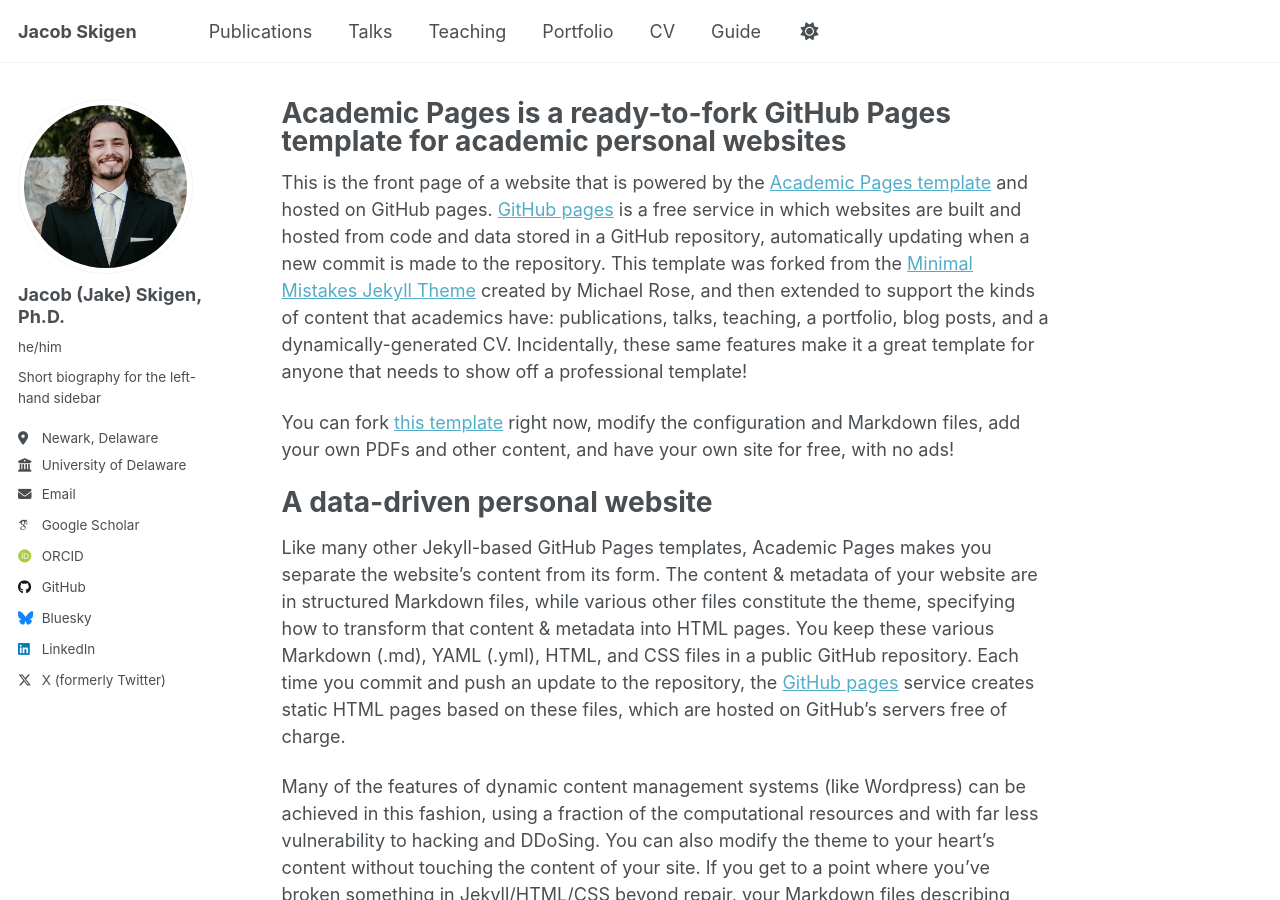
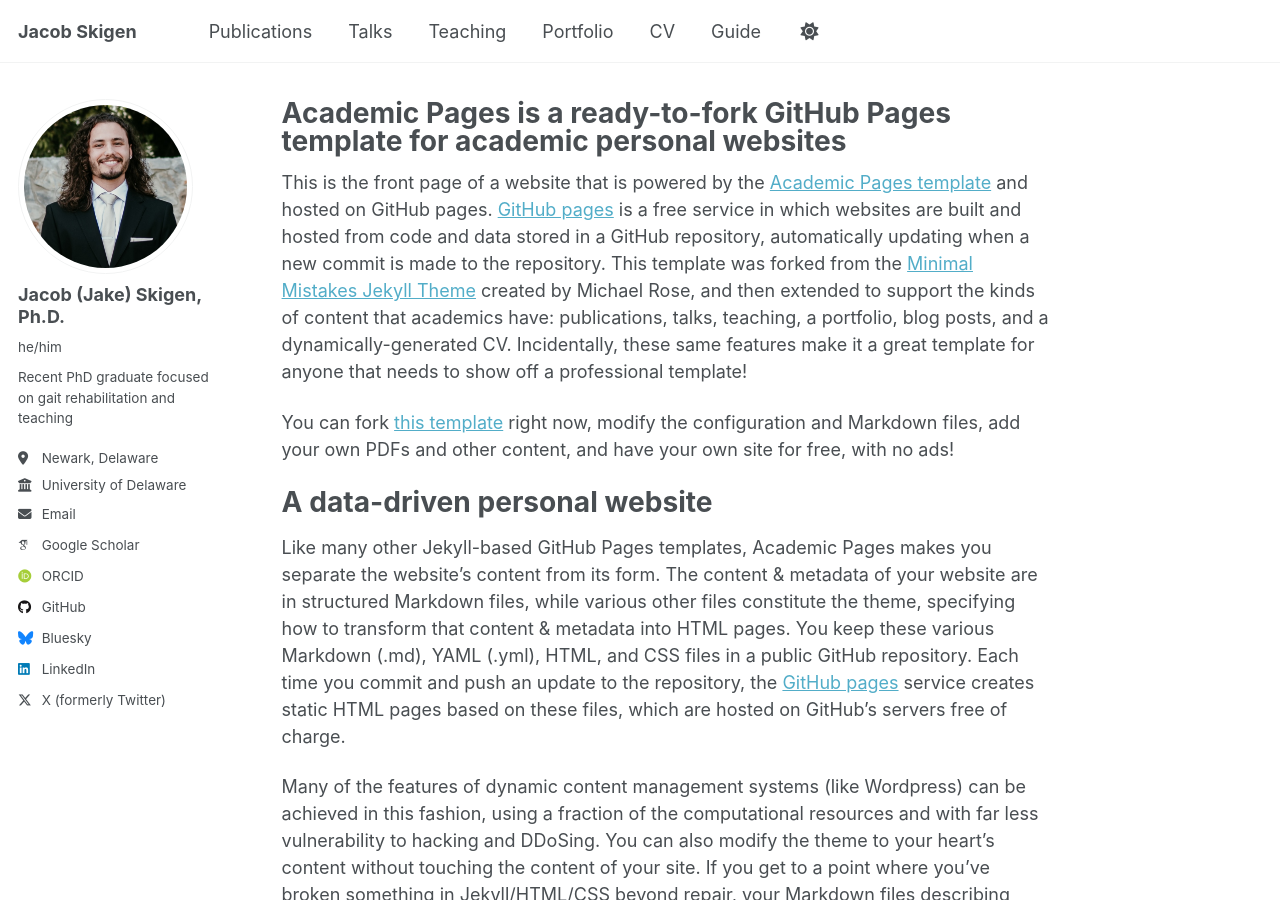
Before and after one commit to JacobSkigen/JacobSkigen.github.io, a Jekyll site: the page built from _pages/about.md, in a window 1280 px wide and 900 px high. Built offline with Jekyll 4.4.1, drawn with Linux system fonts in a browser that asks for light colours; some web fonts are replaced; a script that is not in the unit is left out.

Commit message:
Update _config.yml

```diff
--- a/_config.yml
+++ b/_config.yml
@@ -25,7 +25,7 @@ author:
   avatar           : "JacobSkigen_headshot.png"
   name             : "Jacob (Jake) Skigen, Ph.D."
   pronouns         : "he/him"
-  bio              : "Short biography for the left-hand sidebar"
+  bio              : "Recent PhD graduate focused on gait rehabilitation and teaching"
   location         : "Newark, Delaware"
   employer         : "University of Delaware"
   uri              : # URL
```
